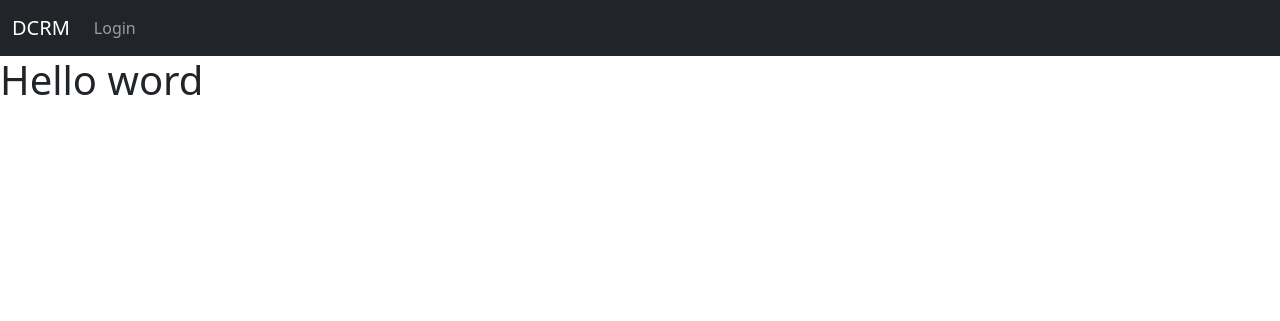
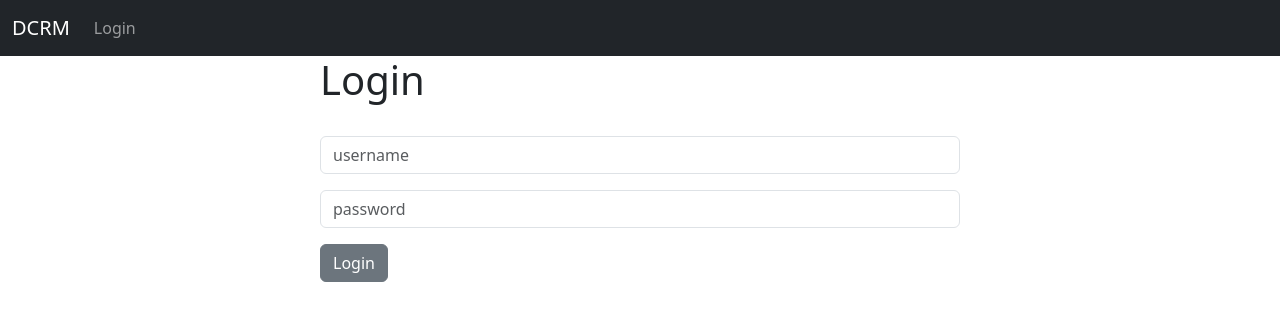
Before and after one commit to samjaurz/DCRM, a Django app: page / in a window 1280 px wide. Shown: the top 321 px of the page. Run offline with Django 4.2, Linux system fonts and the light colour scheme.

Commit message:
Login page

```diff
--- a/website/templates/home.html
+++ b/website/templates/home.html
@@ -1,5 +1,34 @@
 {% extends 'base.html' %}
 
 {% block content %}
-<h1>Hello word</h1>
+
+<div class="col-md-6 offset-md-3">
+
+    <h1>Login</h1>
+    <br>
+    <form method="POST" action="{% url 'home' %}">
+        {% if messages %}
+            {% for message in messages %}
+                <div class="alert alert-warning alert-dismissible fade show" role="alert">
+                    <strong>{{ message }}</strong> You should check in on some of those fields below.
+                    <button type="button" class="btn-close" data-bs-dismiss="alert" aria-label="Close"></button>
+                </div>
+            {% endfor %}
+        {% endif%}
+
+
+
+
+        {% csrf_token %}
+        <div class="mb-3">
+            <input type="text" class="form-control" id="exampleInputEmail1" name="username" placeholder="username">
+        </div>
+        <div class="mb-3">
+            <input type="password" class="form-control" name="password" placeholder="password">
+        </div>
+        <button type="submit" class="btn btn-secondary">Login</button>
+    </form>
+
+
+</div>
 {% endblock %}
--- a/website/urls.py
+++ b/website/urls.py
@@ -2,5 +2,6 @@ from django.urls import path
 from . import views
 
 urlpatterns = [
-    path('', views.home, name='home')
+    path('', views.home, name='home'),
+    path('/logout', views.logout_user, name='logout')
 ]
--- a/website/views.py
+++ b/website/views.py
@@ -1,4 +1,21 @@
-from django.shortcuts import render
+from django.shortcuts import render, redirect
+from django.contrib.auth import authenticate, login , logout
+from django.contrib import messages
 
 def home(request):
-    return render(request, 'home.html')
+    if request.method == 'POST':
+        username = request.POST['username']
+        password = request.POST['password']
+        user = authenticate(request, username=username, password=password)
+        if user is not None:
+            login(request, user)
+            messages.success(request, 'You are now logged in')
+            return redirect('home')
+        else:
+            messages.error(request, 'Invalid credentials')
+            return redirect('home')
+    else:
+        return render(request, 'home.html')
+
+def logout_user(request):
+    return render(request, 'logged_out.html')
```
Also changed, not shown: db.sqlite3.
